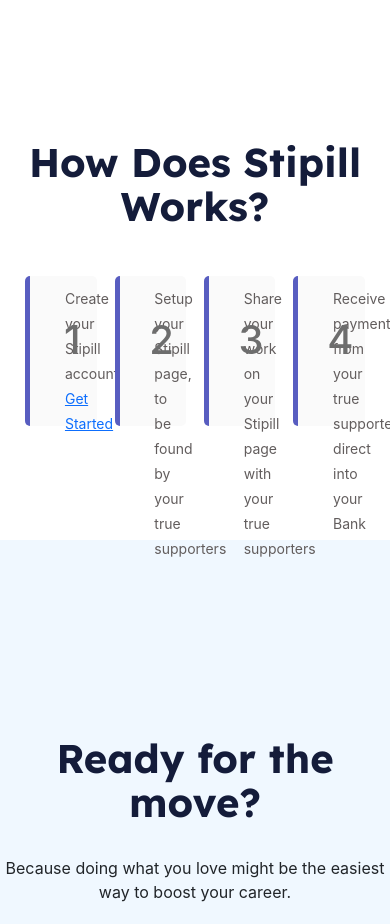
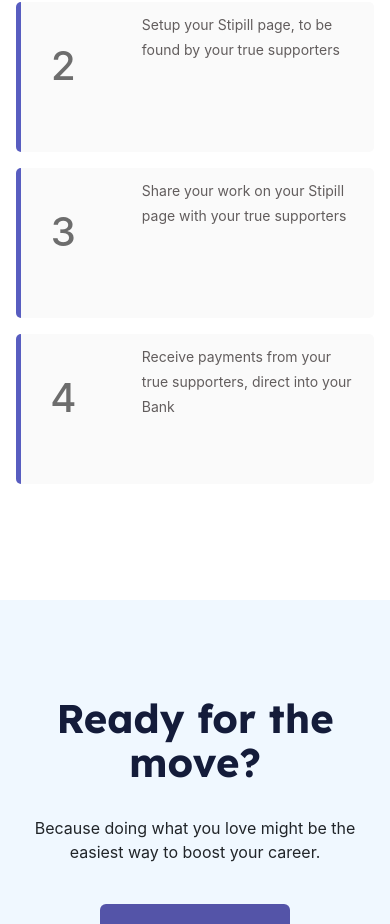
Before and after one commit to sachinshrmaa/stipill-web, a Next.js app: page / in a window 390 px wide. Shown: the part 1071-1995 px from the top of the page. Built offline with nearby package versions, Linux system fonts and the light colour scheme.

Commit message:
updated mobile responsive view

```diff
--- a/src/components/Footer.jsx
+++ b/src/components/Footer.jsx
@@ -7,7 +7,7 @@
 
             <div className="row col-md-10 m-auto align-items-center ">
 
-                <div className="col-md-4 col-12 mb-4 d-flex  justify-content-md-start ">
+                <div className="col-md-4 col-12 mb-4 d-flex justify-content-center justify-content-md-start ">
                     <div>
                         <Link href="/" className="text-decoration-none">
                             <h5 className={styles.footerBrand}>stipill</h5>
--- a/src/pages/_document.js
+++ b/src/pages/_document.js
@@ -1,16 +1,19 @@
 import { Html, Head, Main, NextScript } from 'next/document'
+
 
 export default function Document() {
   return (
     <Html lang="en">
-      <Head>
-        <link rel="icon" type="image/png" href="/stipill.png"/>
-      </Head>
+
+      <link rel="icon" type="image/png" href="favicon.jpg"/>
+
+      <Head/>
 
       <body>
         <Main />
         <NextScript />
       </body>
+
     </Html>
   )
 }
--- a/src/pages/index.js
+++ b/src/pages/index.js
@@ -32,9 +32,9 @@
               <div class={styles.workingSection}>
                 <h1 class="h1 heading text-center mt-5 mb-5">How Does Stipill Works?</h1>
 
-                <div class="row m-auto mt-5 d-flex justify-content-around">
+                <div class="row m-auto d-flex justify-content-around">
 
-                  <div class="col-lg-2 col-10 steps mb-3 ">
+                  <div class="col-lg-2 col-10 steps mb-3">
                     <h3 class={styles.stepCount}>1</h3>
                     <p class={styles.stepDes}>Create your Stipill account- <Link href="/auth/signup">Get Started</Link></p>
                   </div>
--- a/src/styles/Footer.module.css
+++ b/src/styles/Footer.module.css
@@ -15,3 +15,11 @@
     color: #fff;
     font-family: 'Plus Jakarta Sans', sans-serif;
 }
+
+
+@media screen and (max-width:600px) {
+
+    .footerSec{
+        text-align: center;
+    }
+}
--- a/src/styles/Home.module.css
+++ b/src/styles/Home.module.css
@@ -48,7 +48,33 @@
 
 
 .footerCard{
-    padding: 100px 0;
     height: 500px;
+    padding-top: 50px;
     background-color: aliceblue;
 }
+
+
+
+
+@media screen and (max-width: 600px) {
+    .workingSection{
+        height: auto;
+        padding: 100px 0;
+    }
+
+    .footerCard{
+        padding: 50px 0;
+        height: auto;
+    }
+
+    .heroImg{
+        display: none;
+    }
+
+    .footerCard{
+        padding: 0 30px;
+    }
+
+
+
+  }
--- a/src/styles/globals.css
+++ b/src/styles/globals.css
@@ -47,6 +47,15 @@
 }
 
 
+
+@media screen and (max-width: 600px) {
+  .steps{
+    width: auto;
+  }
+
+
+}
+
 .heading{
   font-family:var(--head-title-style) ;
   font-size: 40px;
@@ -83,3 +92,12 @@
   background-color:rgb(97, 97, 173) ;
   color: #ffe;
 }
+
+
+@media screen and (max-width: 600px) {
+  .steps{
+    width: 100%;
+  }
+
+
+}
```
Also changed, not shown: src/pages/legal/refund.jsx (+10 -0 lines).
